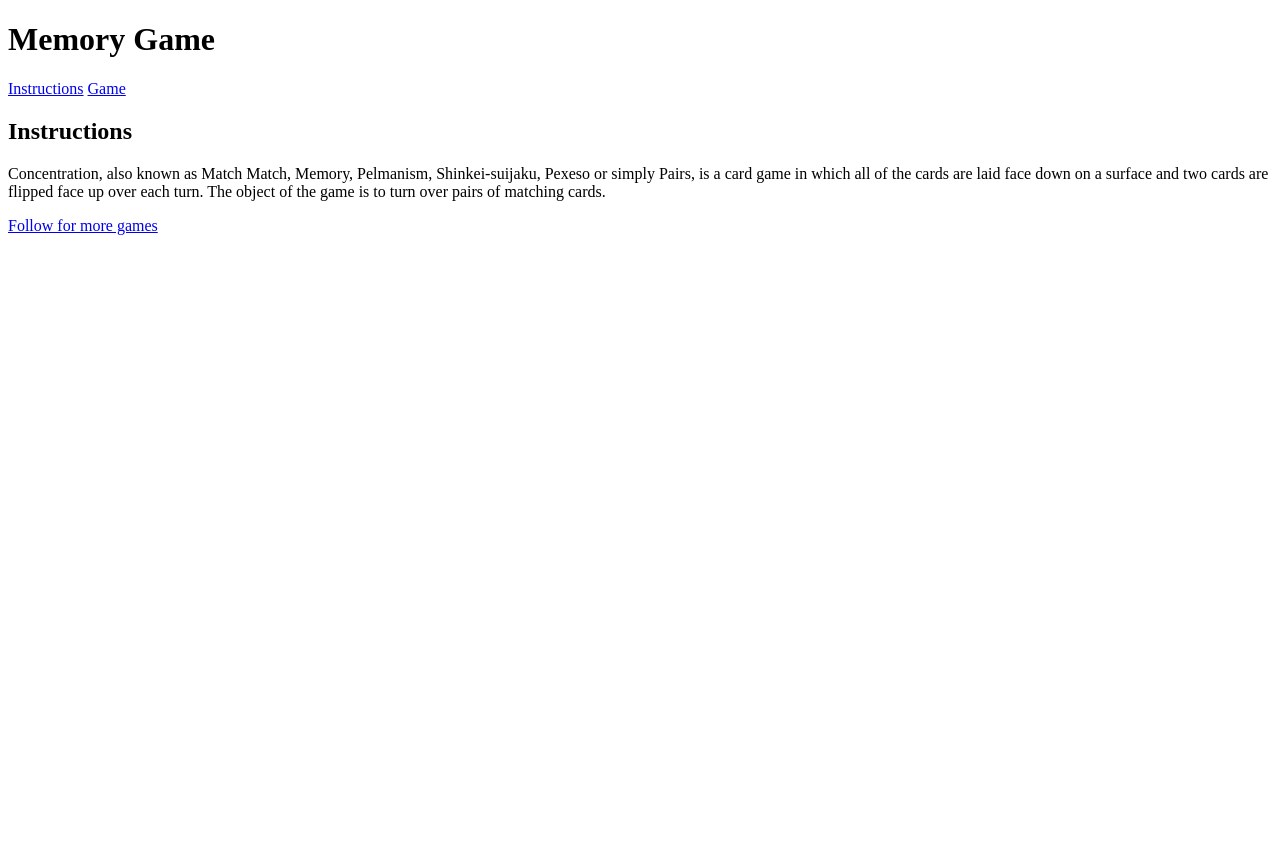
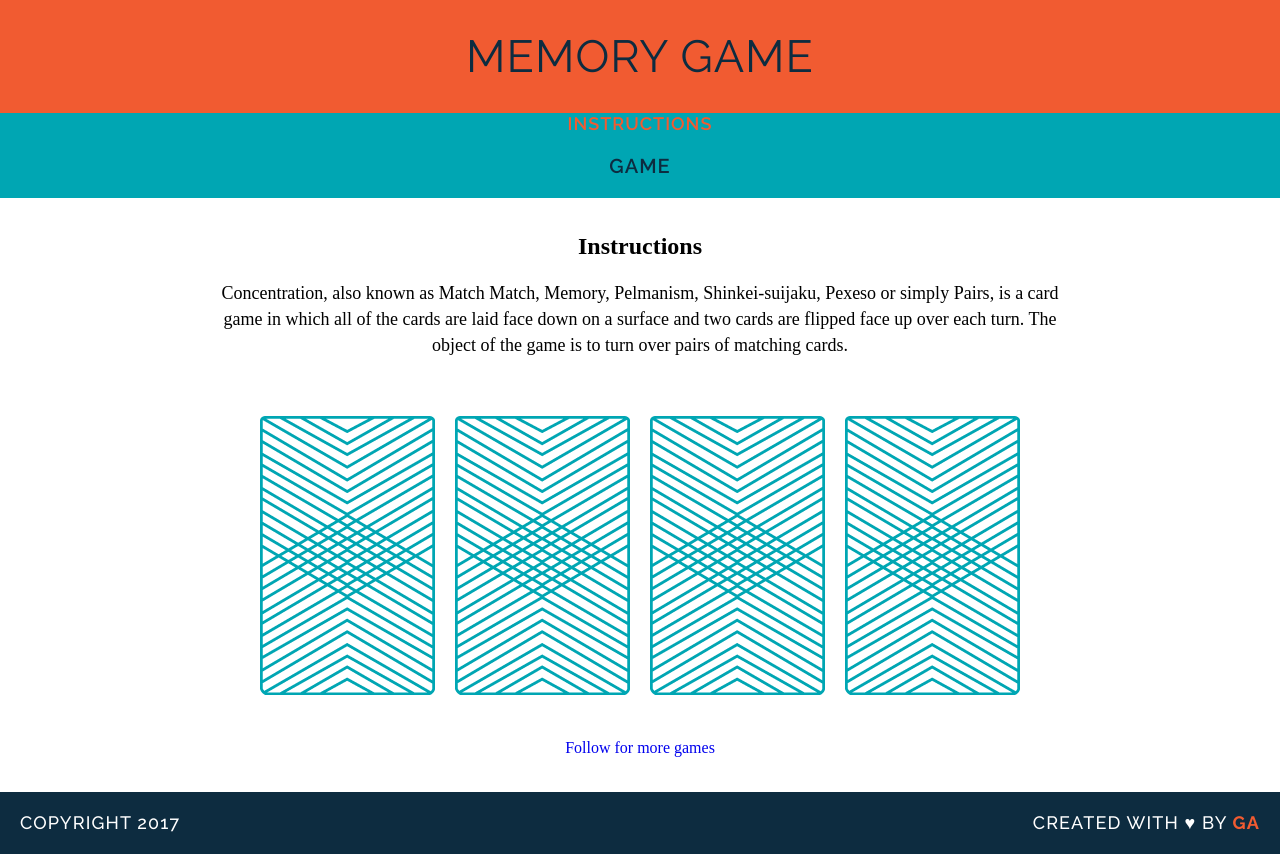
Before and after one commit to natepappenhagen/wdi-fundamentals-memorygame, a plain HTML site: page index.html in a window 1280 px wide. Before the commit the page ends 800 px from the top, so only its background shows below. Drawn offline with Linux system fonts and the light colour scheme; a web font is replaced by a local one.

Commit message:
finished section 6

```diff
--- /dev/null
+++ b/css/reset.css
@@ -0,0 +1,48 @@
+/* http://meyerweb.com/eric/tools/css/reset/
+   v2.0 | 20110126
+   License: none (public domain)
+*/
+
+html, body, div, span, applet, object, iframe,
+h1, h2, h3, h4, h5, h6, p, blockquote, pre,
+a, abbr, acronym, address, big, cite, code,
+del, dfn, em, img, ins, kbd, q, s, samp,
+small, strike, strong, sub, sup, tt, var,
+b, u, i, center,
+dl, dt, dd, ol, ul, li,
+fieldset, form, label, legend,
+table, caption, tbody, tfoot, thead, tr, th, td,
+article, aside, canvas, details, embed,
+figure, figcaption, footer, header, hgroup,
+menu, nav, output, ruby, section, summary,
+time, mark, audio, video {
+	margin: 0;
+	padding: 0;
+	border: 0;
+	font-size: 100%;
+	font: inherit;
+	vertical-align: baseline;
+}
+/* HTML5 display-role reset for older browsers */
+article, aside, details, figcaption, figure,
+footer, header, hgroup, menu, nav, section {
+	display: block;
+}
+body {
+	line-height: 1;
+}
+ol, ul {
+	list-style: none;
+}
+blockquote, q {
+	quotes: none;
+}
+blockquote:before, blockquote:after,
+q:before, q:after {
+	content: '';
+	content: none;
+}
+table {
+	border-collapse: collapse;
+	border-spacing: 0;
+}
--- /dev/null
+++ b/css/style.css
@@ -0,0 +1,126 @@
+body {
+	background-color: white;
+	text-align: center;
+	text-decoration: none;
+	margin: 0;
+}
+
+header {
+	background-color: #F15B31;
+	color: #FFFFFF;
+	padding: 30px 20px;
+
+}
+
+
+h1 {
+font-family: "Raleway", sans-serif;
+font-weight: 400;
+color: #0d2c40;
+letter-spacing: 1px;
+font-size: 45px;
+text-transform: uppercase;
+margin: 0;
+
+}
+
+nav {
+	background-color: #00A6B3;
+	color: #FFFFFF;
+	padding-bottom: 20px;
+
+}
+
+a {
+	margin: 0px 20px;
+	border-bottom: 2px solid transparent;
+
+}
+
+a:hover {
+	border-color: white;
+}
+
+
+main {
+	width: 850px;
+	margin: 35px auto;
+}
+
+img {
+	margin: 40px 8px;
+}
+.instructionsGame-link {
+	font-family: "Raleway";
+	color: #F15B31;
+	letter-spacing: 1px;
+	font-weight: 600;
+	font-size: 18px;
+	text-transform: uppercase;
+	text-decoration: none;
+
+}
+.instructions-link	{
+	font-family: "Raleway";
+	color: #0d2c40;
+	letter-spacing: 1px;
+	font-weight: 600;
+	font-size: 20px;
+	text-transform: uppercase;
+	text-decoration: none;
+
+
+}
+
+
+p {
+font-family: "Droid Serif", serif;
+line-height: 26px;
+font-size: 18px;
+}
+
+.followMoreLink {
+		text-decoration: none;
+
+}
+
+footer {
+	text-transform: uppercase;
+	padding: 0px 20px;
+	background-color: #0D2C40;
+	color: white;
+	font-size: 14px;
+	letter-spacing: .08em;
+	font-weight: 500;
+
+}
+
+.copyright {
+	font-family: "Raleway";
+	float: left;
+
+
+}
+
+.message {
+	font-family: "Raleway";
+	float: right;
+
+}
+
+span.name {
+	color: #F15B31;
+	font-weight: 700;
+
+
+
+}
+
+.clearfix:after {
+visibility: hidden;
+display: block;
+content: " ";
+clear: both;
+height: 0;
+font-size: 0;
+}
--- a/index.html
+++ b/index.html
@@ -2,16 +2,46 @@
 <html>
 <head>
 	<title>Memory Card Game</title>
+	<link href="https://fonts.googleapis.com/css?family=Droid+Serif|Raleway:400,500,600,700" rel="stylesheet">
+	<link rel="stylesheet" type="text/css" href="css/style.css">
+
 </head>
+
 <body>
 
+<header>
 	<h1>Memory Game</h1>
-	<a href="#">Instructions</a>
-	<a href="#">Game</a>
+</header>
+
+
+<nav>
+	<a class="instructionsGame-link" href="#">Instructions</a>
+</nav>
+<nav>
+
+	<a class="instructions-link" href="#">Game</a>
+</nav>
+
+<main>
 	<h2>Instructions</h2>
 		<p>Concentration, also known as Match Match, Memory, Pelmanism, Shinkei-suijaku, Pexeso or simply Pairs, is a card game in which all of the cards are laid face down on a surface and two cards are flipped face up over each turn. The object of the game is to turn over pairs of matching cards.</p>
 
-	<a href="https://twitter.com/GA">Follow for more games</a>
 
+
+<div>
+<img src="images/back.png" alt="Queen of Diamonds">
+<img src="images/back.png" alt="Queen of Hearts">
+<img src="images/back.png" alt="King of Diamonds">
+<img src="images/back.png" alt="King of Hearts">
+</div>
+
+	<a class="followMoreLink" href="https://twitter.com/GA">Follow for more games</a>
+
+</main>
+
+<footer class="clearfix">
+	<p class="copyright"> Copyright 2017 </p>
+	<p class="message"> Created with &hearts; by <span class="name">GA</span> </p>
+</footer>
 </body>
 </html>
```
Also changed, not shown: images/back.png (added), images/king-of-diamonds.png (added), images/king-of-hearts.png (added), images/queen-of-diamonds.png (added), images/queen-of-hearts.png (added).
